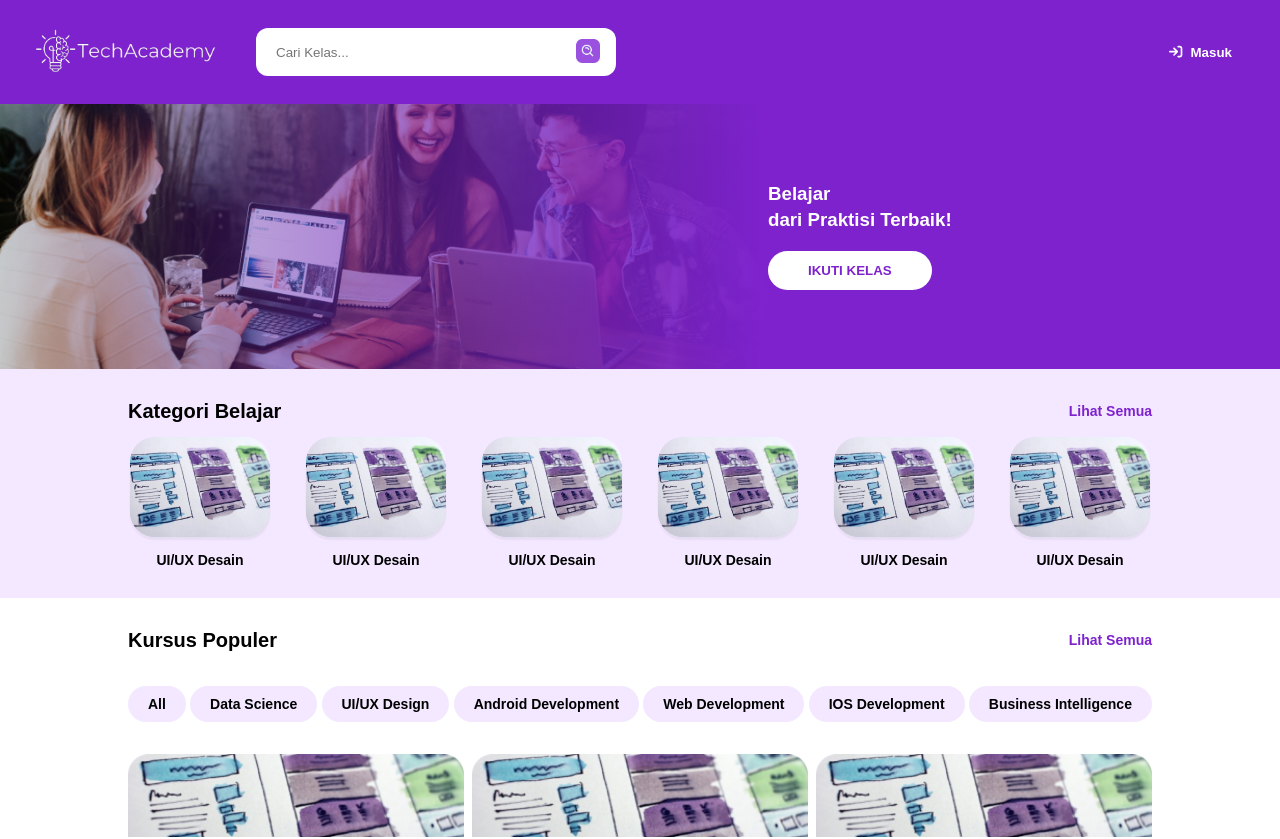
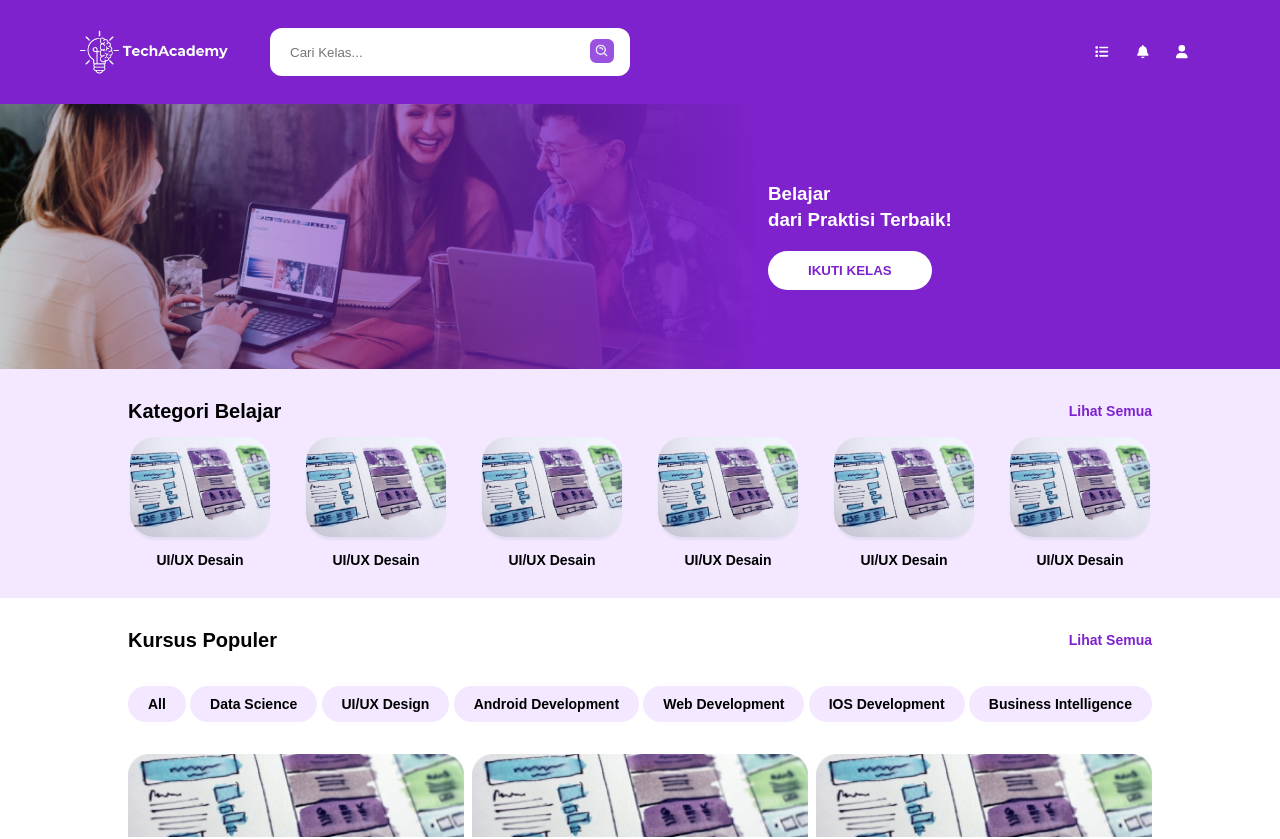
Before and after one commit to irfanmusthafaa/final_chapter_team02, a React (Vite) app: page / in a window 1280 px wide. Shown: the top 839 px of the page. Built offline with nearby package versions, Linux system fonts and the light colour scheme.

Commit message:
update link nav

```diff
--- a/src/assets/components/Nav.jsx
+++ b/src/assets/components/Nav.jsx
@@ -1,21 +1,28 @@
+/* eslint-disable react/prop-types */
 import React, { useState } from "react";
-import logo from "../images/logo3.png";
+import { Link } from "react-router-dom";
+import logo from "../images/icon-tech.png";
 import searchIcon from "../images/icon-search3.png";
 import { FontAwesomeIcon } from "@fortawesome/react-fontawesome";
 import { faBell, faList, faSignIn, faUser } from "@fortawesome/free-solid-svg-icons";
 
-export const Nav = () => {
+export const Nav = ({ text }) => {
   const [navbarOpen, setNavbarOpen] = useState(false);
-  const [isLoggedIn, setIsLoggedIn] = useState(false); // Track login state
+  const [isLoggedIn, setIsLoggedIn] = useState(true); // Track login state
+  const [activePage, setActivePage] = useState(""); // Track active page
+
+  const handleMenuClick = (page) => {
+    setActivePage(page);
+  };
   return (
     <>
-      <nav className=" flex flex-wrap items-center justify-between px-5 py-7  bg-purple-700">
+      <nav className=" flex flex-wrap items-center justify-between px-16 py-7  bg-purple-700">
         <div className="container px-4 mx-auto flex flex-wrap items-center justify-between">
           <div className="w-full  flex justify-between lg:w-auto lg:static lg:block lg:justify-start">
             <div className="flex   gap-10">
-              <div className="flex justify-center items-center gap-2">
-                <img src={logo} placeholder="logo" width={180} />
-              </div>
+              <a href="/" className="flex justify-center items-center gap-2">
+                <img src={logo} placeholder="logo" width={150} />
+              </a>
               <div className="lg:flex sm:hidden">
                 <div className="relative">
                   <input
@@ -49,15 +56,36 @@ export const Nav = () => {
             {isLoggedIn ? (
               <div className="flex flex-col lg:flex-row list-none lg:ml-auto">
                 <div className="flex justify-center items-center gap-1">
-                  <button className="bg-purple-500 cursor-pointer rounded-xl px-5 border-none flex justify-center font-bold items-center gap-2 p-3 text-white hover:bg-purple-900">
-                    <FontAwesomeIcon icon={faList} /> Kelas
-                  </button>
-                  <button className="bg-transparent cursor-pointer border-none flex justify-center font-bold items-center gap-2 p-3 text-white hover:opacity-75">
-                    <FontAwesomeIcon icon={faBell} />
-                  </button>
-                  <button className="bg-transparent cursor-pointer border-none flex justify-center font-bold items-center gap-2 p-3 text-white hover:opacity-75">
-                    <FontAwesomeIcon icon={faUser} />
-                  </button>
+                  <Link to="/kelas">
+                    <button
+                      className={`bg-${
+                        activePage === "kelas" ? "purple-500 rounded-xl px-5 no-underline  " : "transparent"
+                      }  cursor-pointer border-none flex justify-center font-bold items-center gap-2 p-3 text-white hover:bg-purple-900`}
+                    >
+                      <FontAwesomeIcon icon={faList} />
+                      {text}
+                    </button>
+                  </Link>
+                  <Link to="/notication">
+                    <button
+                      className={`bg-${
+                        activePage === "notification" ? "purple-500 rounded-xl px-5 no-underline  " : "transparent"
+                      }  cursor-pointer border-none flex justify-center font-bold items-center gap-2 p-3 text-white hover:bg-purple-900`}
+                    >
+                      <FontAwesomeIcon icon={faBell} />
+                      {text}
+                    </button>
+                  </Link>
+                  <Link to="/akun/profil">
+                    <button
+                      className={`bg-${
+                        activePage === "akun/profil" ? "purple-500 rounded-xl px-5 no-underline  " : "transparent"
+                      }  cursor-pointer border-none flex justify-center font-bold items-center gap-2 p-3 text-white hover:bg-purple-900`}
+                    >
+                      <FontAwesomeIcon icon={faUser} />
+                      {text}
+                    </button>
+                  </Link>
                 </div>
               </div>
             ) : (
```
Also changed, not shown: src/assets/images/icon-tech.png (added).
